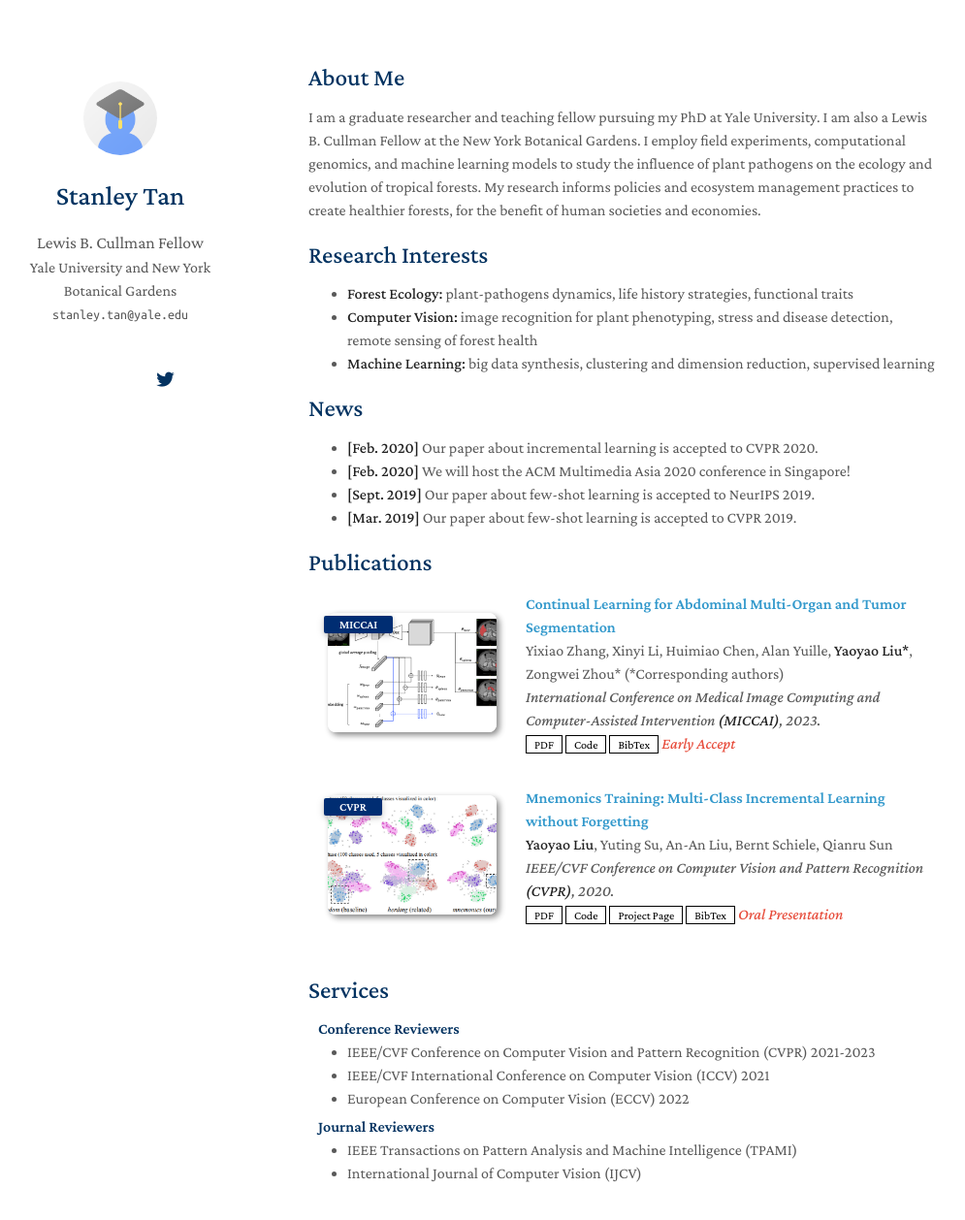
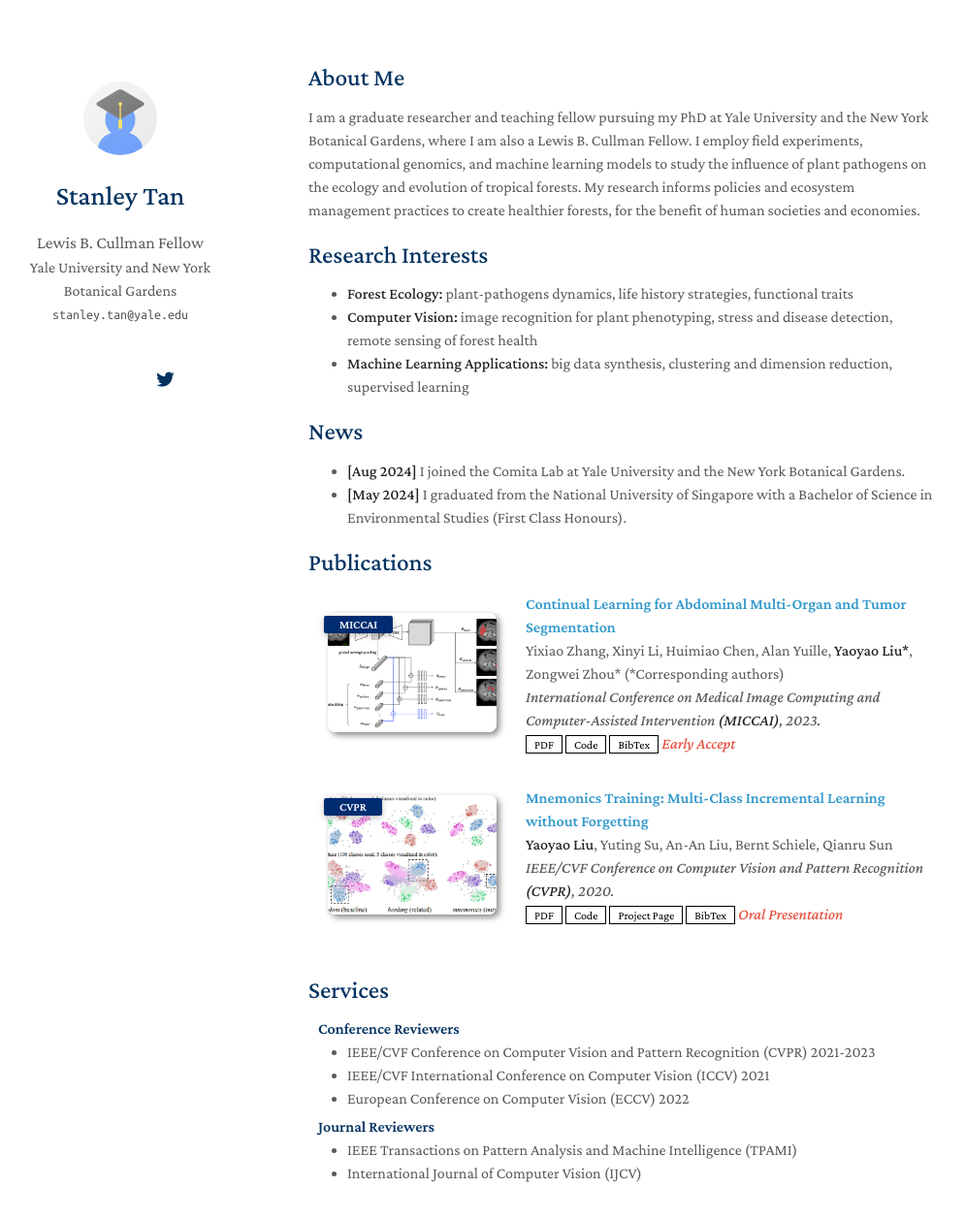
Before and after one commit to stanleytansx/stanleytansx.github.io, a Jekyll site: the page built from index.md, in a window 1280 px wide and 1316 px high. Shown: the top 1258 px of the window at 97% size, without its empty margins (152-1147 px from the left). Built offline with Jekyll 4.4.1, drawn with Linux system fonts in a browser that asks for light colours; nearby versions of some CDN libraries; a style sheet for code colours, icons or effects is not loaded; our own code applies the rules of GitHub Pages for plain Markdown files.

Commit message:
Update index.md

```diff
--- a/index.md
+++ b/index.md
@@ -4,23 +4,21 @@ layout: homepage
 
 ## About Me
 
-I am a graduate researcher and teaching fellow pursuing my PhD at Yale University. I am also a Lewis B. Cullman Fellow at
-the New York Botanical Gardens. I employ field experiments, computational genomics, and machine learning models to study
-the influence of plant pathogens on the ecology and evolution of tropical forests. My research informs policies
+I am a graduate researcher and teaching fellow pursuing my PhD at Yale University and the New York Botanical Gardens,
+where I am also a Lewis B. Cullman Fellow. I employ field experiments, computational genomics, and machine learning models to
+study the influence of plant pathogens on the ecology and evolution of tropical forests. My research informs policies
 and ecosystem management practices to create healthier forests, for the benefit of human societies and economies.
 
 ## Research Interests
 
 - **Forest Ecology:** plant-pathogens dynamics, life history strategies, functional traits
 - **Computer Vision:** image recognition for plant phenotyping, stress and disease detection, remote sensing of forest health
-- **Machine Learning:** big data synthesis, clustering and dimension reduction, supervised learning
+- **Machine Learning Applications:** big data synthesis, clustering and dimension reduction, supervised learning
 
 ## News
 
-- **[Feb. 2020]** Our paper about incremental learning is accepted to CVPR 2020.
-- **[Feb. 2020]** We will host the ACM Multimedia Asia 2020 conference in Singapore!
-- **[Sept. 2019]** Our paper about few-shot learning is accepted to NeurIPS 2019.
-- **[Mar. 2019]** Our paper about few-shot learning is accepted to CVPR 2019.
+- **[Aug 2024]** I joined the Comita Lab at Yale University and the New York Botanical Gardens.
+- **[May 2024]** I graduated from the National University of Singapore with a Bachelor of Science in Environmental Studies (First Class Honours).
 
 {% include_relative _includes/publications.md %}
 
```
